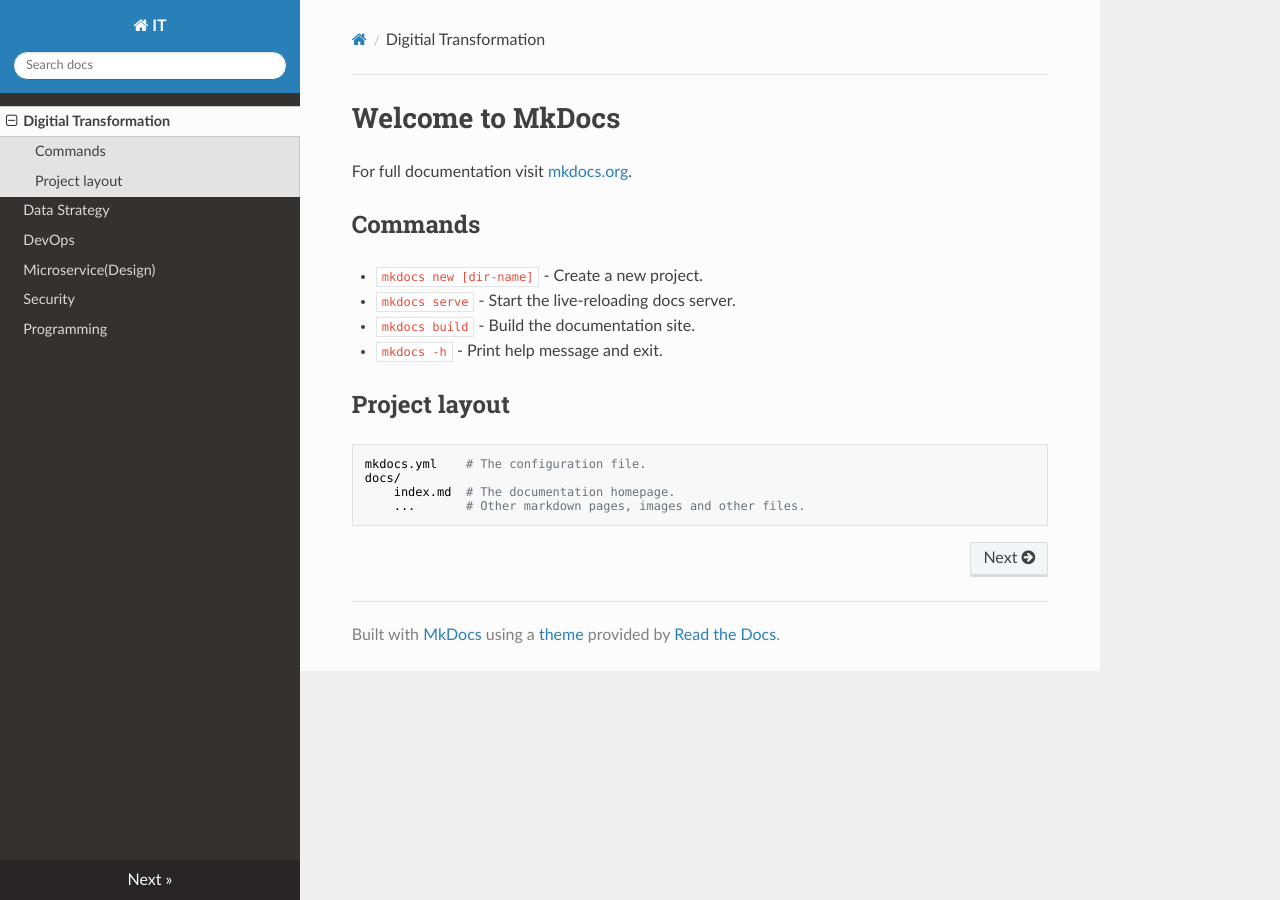
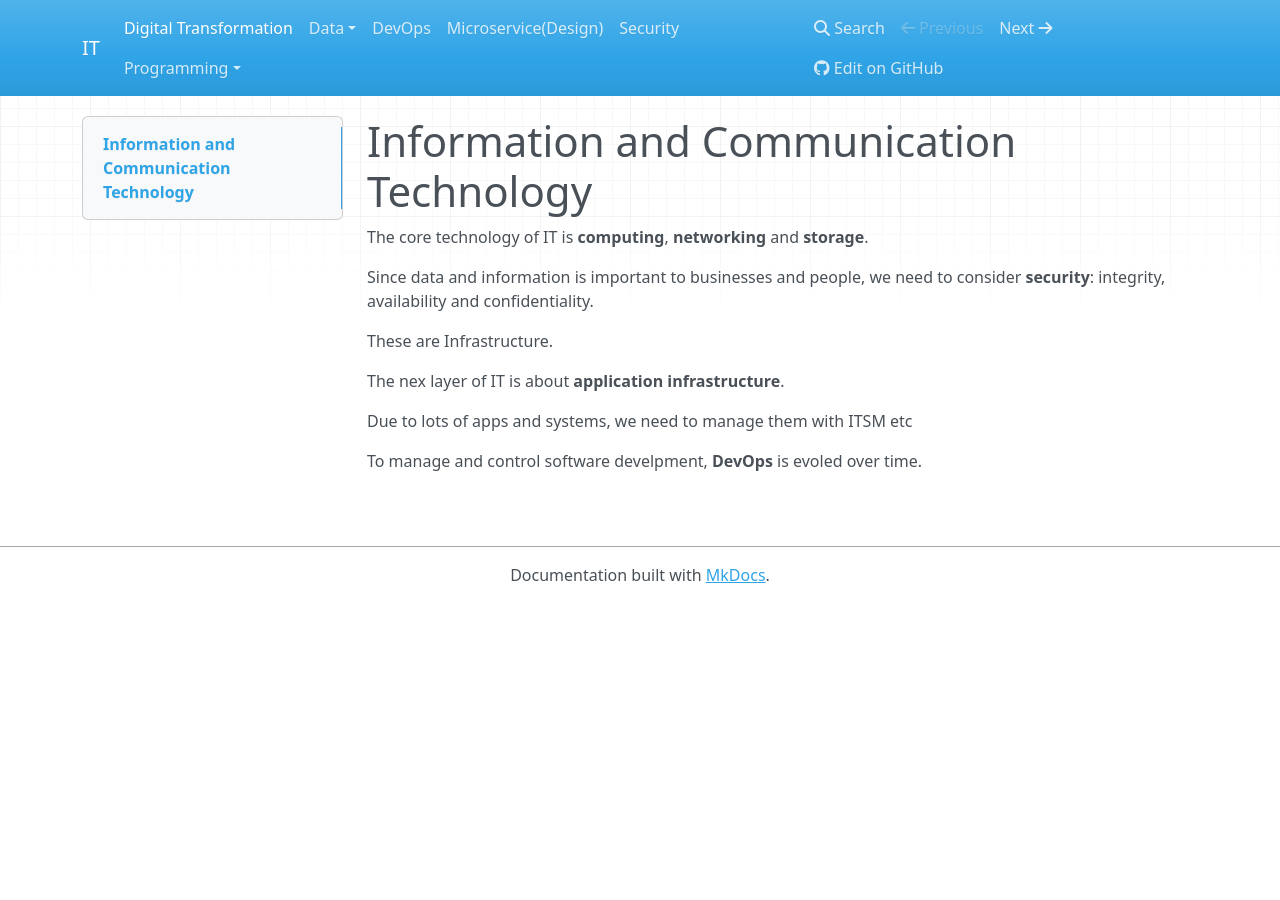
Before and after one commit to David2010/David2010.github.io, an MkDocs documentation site: the page built from docs/index.md, in a window 1280 px wide. Built offline with MkDocs 1.6.1, drawn with Linux system fonts in a browser that asks for light colours; nearby versions of some CDN libraries.

Commit message:
20200827

```diff
--- a/docs/index.md
+++ b/docs/index.md
@@ -1,17 +1,13 @@
-# Welcome to MkDocs
+# Information and Communication Technology
 
-For full documentation visit [mkdocs.org](https://www.mkdocs.org).
+The core technology of IT is **computing**, **networking** and **storage**.
 
-## Commands
+Since data and information is important to businesses and people, we need to consider **security**: integrity, availability and confidentiality.
 
-* `mkdocs new [dir-name]` - Create a new project.
-* `mkdocs serve` - Start the live-reloading docs server.
-* `mkdocs build` - Build the documentation site.
-* `mkdocs -h` - Print help message and exit.
+These are Infrastructure.
 
-## Project layout
+The nex layer of IT is about **application infrastructure**.
 
-    mkdocs.yml    # The configuration file.
-    docs/
-        index.md  # The documentation homepage.
-        ...       # Other markdown pages, images and other files.
+Due to lots of apps and systems, we need to manage them with ITSM etc
+
+To manage and control software develpment, **DevOps** is evoled over time.
--- a/mkdocs.yml
+++ b/mkdocs.yml
@@ -1,10 +1,17 @@
 site_name: IT
+repo_url: https://github.com/david2010/david2010.github.io
 nav:
-    - Digitial Transformation: index.md
-    - Data Strategy: datastrategy.md
+    - Digital Transformation: index.md
+    - Data:
+        - Data Strategy: data/datastrategy.md
+        - Data Technology: data/datatechnology.md
     - DevOps: devops.md
     - Microservice(Design): microservice.md
     - Security: security.md
-    - Programming: programming.md
-
-theme: readthedocs
+    - Programming:
+        - powershell: dev/powershell.md
+        - C#: dev/csharp.md
+        - Summary: dev/compare.md
+theme:
+    name: mkdocs
+    include_sidebar: false
```
Also changed, not shown: docs/data/datastrategy.md (renamed from docs/datastrategy.md, +1 -1 lines), docs/dev/compare.md (added, +58 -0 lines), docs/dev/csharp.md (added, +12 -0 lines), docs/data/datatechnology.md (added), docs/dev/powershell.md (added), 1 other file.
